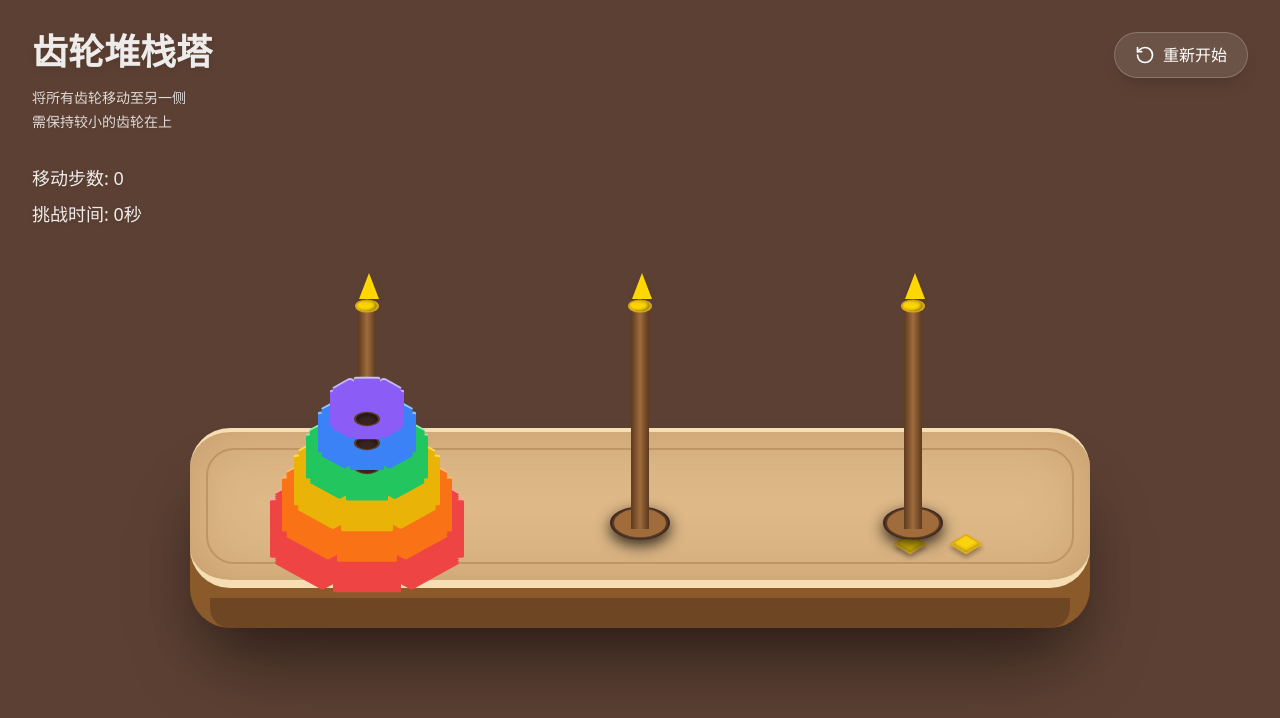
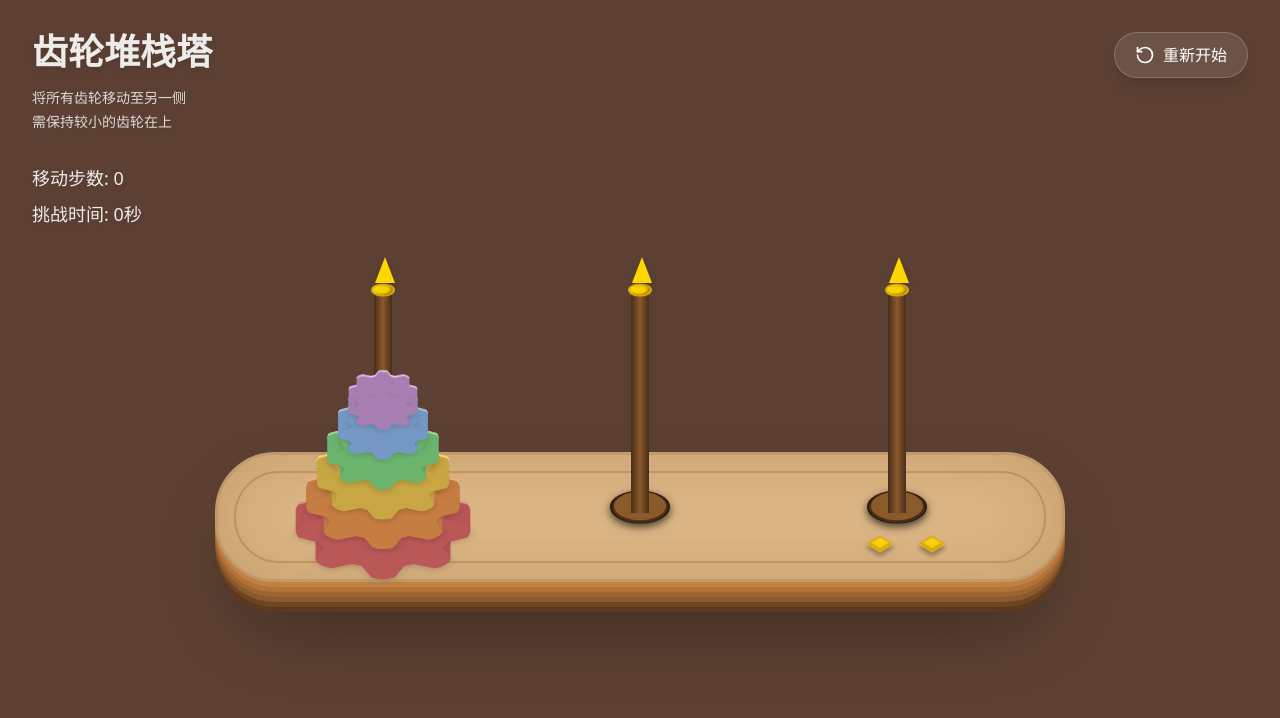
Before and after one commit to sandrone-muou/Gear-Stack-Tower, a React (Vite) app: page / in a window 1280 px wide. Shown: the top 718 px of the page. Built offline with nearby package versions, Linux system fonts and the light colour scheme.

Commit message:
feat: refactor visual style for a 3D wooden aesthetic
Update the visual design of the base, pegs, and disks to feature a more realistic 3D wooden board appearance and refined metallic pastel color palettes for the game components.

```diff
--- a/src/App.tsx
+++ b/src/App.tsx
@@ -106,38 +106,41 @@ export default function App() {
         </button>
       </div>
 
-      <div className="relative z-10 mt-24 w-[900px] h-[360px] flex items-end justify-center">
-        {/* Base Layer */}
-        <div className="absolute inset-0 top-[160px]">
-          {/* Base shadow */}
-          <div className="absolute top-[80px] left-[20px] right-[20px] bottom-[-30px] bg-black/40 blur-2xl rounded-[40px]"></div>
+      <div className="relative z-10 mt-16 w-[900px] h-[400px] flex items-end justify-center">
+        {/* Base Layer (3D Extruded Board) */}
+        <div className="absolute bottom-[20px] w-[850px] h-[160px]">
+          {/* Shadow */}
+          <div className="absolute top-[60px] left-[30px] right-[30px] h-[100px] bg-black/40 blur-2xl rounded-[100px]"></div>
 
-          {/* Base bottom thickness */}
-          <div className="absolute top-[30px] left-0 right-0 bottom-0 bg-[#8B5A2B] rounded-[40px] shadow-2xl">
-             <div className="absolute bottom-0 left-[20px] right-[20px] h-[30px] bg-[#5C3A21] rounded-b-[20px] opacity-60"></div>
-          </div>
+          {/* Wooden Board Stack (simulating 3D thickness) */}
+          <div className="absolute inset-0 top-[30px] bg-[#5C3A21] rounded-[60px]"></div>
+          <div className="absolute inset-0 top-[25px] bottom-[5px] bg-[#6F4420] rounded-[60px]"></div>
+          <div className="absolute inset-0 top-[20px] bottom-[10px] bg-[#8B5A2B] rounded-[60px]"></div>
+          <div className="absolute inset-0 top-[15px] bottom-[15px] bg-[#9C6531] rounded-[60px]"></div>
+          <div className="absolute inset-0 top-[10px] bottom-[20px] bg-[#B27337] rounded-[60px]"></div>
+          <div className="absolute inset-0 top-[5px] bottom-[25px] bg-[#C18143] rounded-[60px]"></div>
 
-          {/* Base top face */}
-          <div className="absolute top-0 left-0 right-0 bottom-[40px] bg-[#DEB887] rounded-[40px] border-b-[8px] border-[#C19A6B] border-t-4 border-[#F5DEB3] shadow-[inset_0_0_60px_rgba(139,90,43,0.3)]">
+          {/* Top Face */}
+          <div className="absolute inset-0 bottom-[30px] bg-[#DEB887] rounded-[60px] border-[3px] border-[#C19A6B] shadow-[inset_0_0_80px_rgba(139,90,43,0.3)] overflow-hidden">
               {/* Inner border detail */}
-              <div className="absolute inset-4 border-2 border-[#8B5A2B] opacity-30 rounded-[28px]"></div>
+              <div className="absolute inset-4 border-[2px] border-[#8B5A2B] opacity-30 rounded-[45px]"></div>
 
-              {/* Diamonds */}
-              <div className="absolute bottom-6 left-0 right-0 flex justify-between px-28">
+              {/* Decorative Diamonds */}
+              <div className="absolute bottom-[25px] left-0 right-0 flex justify-between px-[120px]">
                 <div className="flex gap-8 opacity-90 transform scale-y-[0.6]">
-                  <div className="w-6 h-6 bg-[#FFD700] rotate-45 shadow-[inset_-2px_-2px_4px_rgba(0,0,0,0.3),_4px_4px_6px_rgba(0,0,0,0.4)] border-2 border-[#DAA520]"></div>
-                  <div className="w-6 h-6 bg-[#FFD700] rotate-45 shadow-[inset_-2px_-2px_4px_rgba(0,0,0,0.3),_4px_4px_6px_rgba(0,0,0,0.4)] border-2 border-[#DAA520]"></div>
+                  <div className="w-5 h-5 bg-[#FFD700] rotate-45 shadow-[inset_-2px_-2px_4px_rgba(0,0,0,0.3),_4px_4px_6px_rgba(0,0,0,0.4)] border-[2px] border-[#DAA520]"></div>
+                  <div className="w-5 h-5 bg-[#FFD700] rotate-45 shadow-[inset_-2px_-2px_4px_rgba(0,0,0,0.3),_4px_4px_6px_rgba(0,0,0,0.4)] border-[2px] border-[#DAA520]"></div>
                 </div>
                 <div className="flex gap-8 opacity-90 transform scale-y-[0.6]">
-                  <div className="w-6 h-6 bg-[#FFD700] rotate-45 shadow-[inset_-2px_-2px_4px_rgba(0,0,0,0.3),_4px_4px_6px_rgba(0,0,0,0.4)] border-2 border-[#DAA520]"></div>
-                  <div className="w-6 h-6 bg-[#FFD700] rotate-45 shadow-[inset_-2px_-2px_4px_rgba(0,0,0,0.3),_4px_4px_6px_rgba(0,0,0,0.4)] border-2 border-[#DAA520]"></div>
+                  <div className="w-5 h-5 bg-[#FFD700] rotate-45 shadow-[inset_-2px_-2px_4px_rgba(0,0,0,0.3),_4px_4px_6px_rgba(0,0,0,0.4)] border-[2px] border-[#DAA520]"></div>
+                  <div className="w-5 h-5 bg-[#FFD700] rotate-45 shadow-[inset_-2px_-2px_4px_rgba(0,0,0,0.3),_4px_4px_6px_rgba(0,0,0,0.4)] border-[2px] border-[#DAA520]"></div>
                 </div>
               </div>
           </div>
         </div>
 
         {/* Pegs Layer */}
-        <div className="absolute top-0 left-0 right-0 bottom-[55px] flex justify-around items-end px-[40px]">
+        <div className="absolute bottom-[75px] w-[850px] flex justify-around items-end px-[40px]">
           {pegs.map((pegDisks, i) => (
             <Peg
               key={i}
--- a/src/components/Disk.tsx
+++ b/src/components/Disk.tsx
@@ -7,18 +7,19 @@ interface DiskProps {
   isSelected: boolean;
 }
 
-const colors: Record<DiskSize, { top: string, side: string }> = {
-  1: { top: '#C4B5FD', side: '#8B5CF6' }, // Purple
-  2: { top: '#93C5FD', side: '#3B82F6' }, // Blue
-  3: { top: '#86EFAC', side: '#22C55E' }, // Green
-  4: { top: '#FDE047', side: '#EAB308' }, // Yellow
-  5: { top: '#FDBA74', side: '#F97316' }, // Orange
-  6: { top: '#FCA5A5', side: '#EF4444' }, // Red
+// Adjusted colors to look more like brass/metallic/pastel puzzle gears
+const colors: Record<DiskSize, { top: string, side: string, inner: string, ring: string }> = {
+  1: { top: '#D8B4E2', side: '#A77FB2', inner: '#B88CC4', ring: '#EAD1F0' }, // Purple-ish
+  2: { top: '#A9C5E8', side: '#7599C4', inner: '#8FAED2', ring: '#CBE0F5' }, // Blue-ish
+  3: { top: '#A3D9A5', side: '#6CB56F', inner: '#88C68A', ring: '#C6EAC8' }, // Green-ish
+  4: { top: '#F5D77F', side: '#C9A644', inner: '#E0BB55', ring: '#FBE8A4' }, // Yellow/Gold
+  5: { top: '#F4B07B', side: '#C67D42', inner: '#DF9258', ring: '#FAD0AF' }, // Orange-ish
+  6: { top: '#E88F8F', side: '#BA5757', inner: '#D17373', ring: '#F3ADAD' }, // Red-ish
 };
 
 export function Disk({ size, isTop, isSelected }: DiskProps) {
   // Base width per size
-  const width = size * 24 + 50;
+  const width = size * 22 + 50;
   const c = colors[size];
 
   // 12 layers for seamless 24px thickness (2px per layer)
@@ -35,6 +36,9 @@ export function Disk({ size, isTop, isSelected }: DiskProps) {
       <div className="absolute top-1/2 left-1/2 -translate-x-1/2 -translate-y-1/2 w-full h-full">
         {layers.map((_, i) => {
           const isTopLayer = i === 0;
+          const isBottomLayer = i === layers.length - 1;
+          const fill = isTopLayer ? c.top : c.side;
+
           return (
             <div
               key={i}
@@ -46,25 +50,46 @@ export function Disk({ size, isTop, isSelected }: DiskProps) {
                 className="relative"
                 style={{ width: `${width}px`, height: `${width}px`, transform: `scaleY(0.55)` }}
               >
-                {/* 4 crossed rectangles to make 8 teeth */}
-                <div className="w-full h-[35%] absolute top-[32.5%] left-0 rounded-[2px]" style={{ backgroundColor: isTopLayer ? c.top : c.side }}></div>
-                <div className="w-[35%] h-full absolute top-0 left-[32.5%] rounded-[2px]" style={{ backgroundColor: isTopLayer ? c.top : c.side }}></div>
-                <div className="w-full h-[35%] absolute top-[32.5%] left-0 rounded-[2px] rotate-45" style={{ backgroundColor: isTopLayer ? c.top : c.side }}></div>
-                <div className="w-[35%] h-full absolute top-0 left-[32.5%] rounded-[2px] rotate-45" style={{ backgroundColor: isTopLayer ? c.top : c.side }}></div>
+                <svg viewBox="0 0 100 100" className={`absolute inset-0 w-full h-full ${isBottomLayer ? 'drop-shadow-lg' : ''}`}>
+                  <circle cx="50" cy="50" r="37" fill={fill} />
+                  {[0, 45, 90, 135, 180, 225, 270, 315].map((angle) => (
+                    <path
+                      key={angle}
+                      d="M 44 4 Q 50 1 56 4 L 62 17 L 38 17 Z"
+                      fill={fill}
+                      transform={`rotate(${angle} 50 50)`}
+                      stroke={fill}
+                      strokeWidth="1"
+                      strokeLinejoin="round"
+                    />
+                  ))}
+                </svg>
 
-                {/* Solid inner body */}
-                <div className="w-[82%] h-[82%] absolute top-[9%] left-[9%] rounded-full" style={{ backgroundColor: isTopLayer ? c.top : c.side }}></div>
-
-                {/* Highlights and details on top layer */}
+                {/* Details on top layer */}
                 {isTopLayer && (
                   <>
-                    <div className="absolute inset-0 rounded-full border border-white/20"></div>
-                    <div className="w-[70%] h-[70%] absolute top-[15%] left-[15%] rounded-full border-2 border-white/10"></div>
+                    {/* Inner sunken area */}
+                    <div className="absolute top-[22%] left-[22%] w-[56%] h-[56%] rounded-full shadow-[inset_0_4px_8px_rgba(0,0,0,0.25)] pointer-events-none border border-black/10" style={{ backgroundColor: c.inner }}></div>
+
+                    {/* Inner gear details (decorative dots) */}
+                    <svg viewBox="0 0 100 100" className="absolute inset-0 w-full h-full pointer-events-none opacity-30">
+                      {[0, 90, 180, 270].map(angle => (
+                         <circle key={angle} cx="50" cy="28" r="2.5" fill="#000" transform={`rotate(${angle} 50 50)`} />
+                      ))}
+                    </svg>
+
+                    {/* Raised center ring */}
+                    <div className="absolute top-[36%] left-[36%] w-[28%] h-[28%] rounded-full shadow-[0_3px_6px_rgba(0,0,0,0.3),inset_0_2px_3px_rgba(255,255,255,0.6)] border border-black/5" style={{ backgroundColor: c.ring }}></div>
+
+                    {/* Center Hole for the peg */}
+                    <div className="absolute top-[50%] left-[50%] -translate-x-1/2 -translate-y-1/2 w-[26px] h-[26px] rounded-full bg-[#3E2723] shadow-[inset_0_6px_10px_rgba(0,0,0,0.8)] border-[3px] border-[#5C3A21]"></div>
+
+                    {/* Top Edge Highlight on the gear rim to make it pop */}
+                    <svg viewBox="0 0 100 100" className="absolute inset-0 w-full h-full pointer-events-none opacity-60">
+                      <circle cx="50" cy="50" r="35.5" fill="none" stroke="white" strokeWidth="1" />
+                    </svg>
                   </>
                 )}
-
-                {/* Center Hole for the peg */}
-                <div className="w-[26px] h-[26px] absolute top-[50%] left-[50%] -translate-x-1/2 -translate-y-1/2 rounded-full bg-[#3E2723] shadow-[inset_0_4px_8px_rgba(0,0,0,0.6)] border-2 border-[#5C3A21]"></div>
               </div>
             </div>
           );
--- a/src/components/Peg.tsx
+++ b/src/components/Peg.tsx
@@ -32,13 +32,13 @@ export function Peg({ id, disks, isSelected, onSelect }: PegProps) {
       </div>
 
       {/* Base connecting the stick to the board */}
-      <div className="absolute bottom-[20px] left-1/2 -translate-x-1/2 w-[60px] h-[60px] rounded-full bg-[#5C3A21] transform scale-y-[0.55] shadow-[0_10px_20px_rgba(0,0,0,0.8)] border-[2px] border-[#3E2723]"></div>
-      <div className="absolute bottom-[24px] left-1/2 -translate-x-1/2 w-[52px] h-[52px] rounded-full bg-[#A06C3B] transform scale-y-[0.55]"></div>
+      <div className="absolute bottom-[20px] left-1/2 -translate-x-1/2 w-[60px] h-[60px] rounded-full bg-[#4A2E1A] transform scale-y-[0.55] shadow-[0_6px_12px_rgba(0,0,0,0.7)] border-[2px] border-[#2C1B0F]"></div>
+      <div className="absolute bottom-[25px] left-1/2 -translate-x-1/2 w-[52px] h-[52px] rounded-full bg-[#8B5A2B] transform scale-y-[0.55]"></div>
 
       {/* The stick (Cylinder in isometric) */}
-      <div className="absolute bottom-[44px] w-[18px] h-[220px] bg-gradient-to-r from-[#5C3A21] via-[#A06C3B] to-[#5C3A21] shadow-2xl">
+      <div className="absolute bottom-[44px] w-[18px] h-[220px] bg-gradient-to-r from-[#4A2E1A] via-[#8B5A2B] to-[#4A2E1A] shadow-2xl">
         {/* Stick top face */}
-        <div className="absolute -top-3 left-0 w-full h-[18px] rounded-full bg-[#C18A52] transform scale-y-[0.55] shadow-inner">
+        <div className="absolute -top-3 left-0 w-full h-[18px] rounded-full bg-[#A56B33] transform scale-y-[0.55] shadow-inner">
            {/* Decorative tip base */}
            <div className="absolute top-1/2 left-1/2 -translate-x-1/2 -translate-y-1/2 w-[24px] h-[24px] rounded-full bg-[#FFD700] shadow-[inset_-2px_-2px_4px_rgba(0,0,0,0.4)] border-2 border-[#DAA520]"></div>
         </div>
@@ -49,7 +49,7 @@ export function Peg({ id, disks, isSelected, onSelect }: PegProps) {
       </div>
 
       {/* Disks container */}
-      <div className="absolute bottom-[44px] flex flex-col-reverse items-center justify-start w-full z-10 pointer-events-none">
+      <div className="absolute bottom-[36px] flex flex-col-reverse items-center justify-start w-full z-10 pointer-events-none">
         {disks.map((disk, index) => {
           const isTop = index === disks.length - 1;
           return (
```
